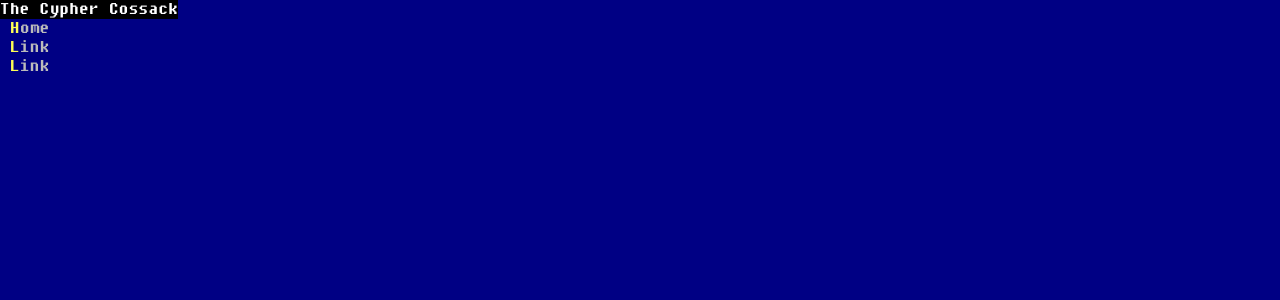
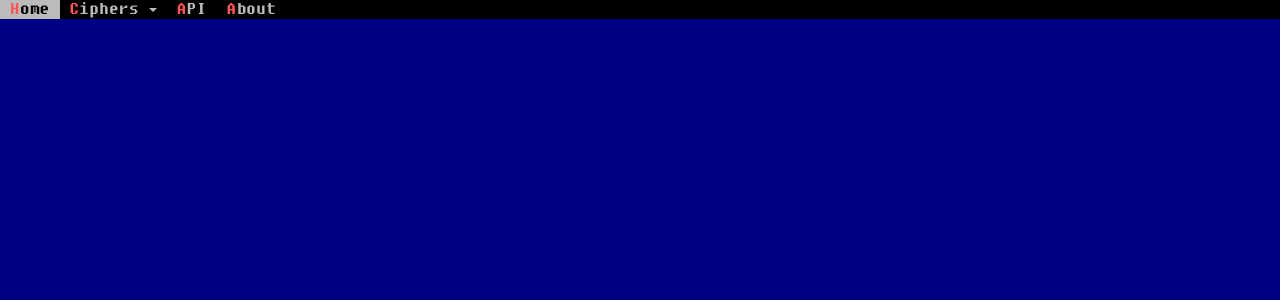
Before and after one commit to msarfati/cypher-cossack, a Python web app: template cypher_cossack/views/frontend/templates/base.html in a window 1280 px wide. Shown: the top 300 px of the page. Run offline with Jinja, Linux system fonts and the light colour scheme; the template is opened without the code that fills it, so the values that code supplies are empty.

Commit message:
navbar updates

```diff
--- a/cypher_cossack/views/frontend/templates/base.html
+++ b/cypher_cossack/views/frontend/templates/base.html
@@ -8,16 +8,31 @@
   </head>
   <body>
 
-    <div class="navbar">
-      <div class="navbar-inner">
-      <a class="brand" href="#">The Cypher Cossack</a>
-        <ul class="nav">
-          <li class="active"><a href="#">Home</a></li>
-          <li><a href="#">Link</a></li>
-          <li><a href="#">Link</a></li>
+    <ul class="nav nav-tabs">
+      <li class="dropdown">
+        <a href="/">Home</a>
+      </li>
+      <li class="dropdown">
+        <a class="dropdown-toggle"
+           data-toggle="dropdown"
+           href="#">
+            Ciphers
+            <b class="caret"></b>
+          </a>
+        <ul class="dropdown-menu">
+          <!-- links -->
+          <li><a href="#">RC4</a></li>
+          <li><a href="#">TEA</a></li>
         </ul>
-      </div>
-    </div>
+      </li>
+      <li class="dropdown">
+        <a href="#">API</a>
+      </li>
+      <li class="dropdown">
+        <a href="#">About</a>
+      </li>
+    </ul>
+
 
     <script src="http://code.jquery.com/jquery.js"></script>
     <script src="{{ url_for('frontend.static', filename='js/bootstrap.min.js') }}"></script>
```
